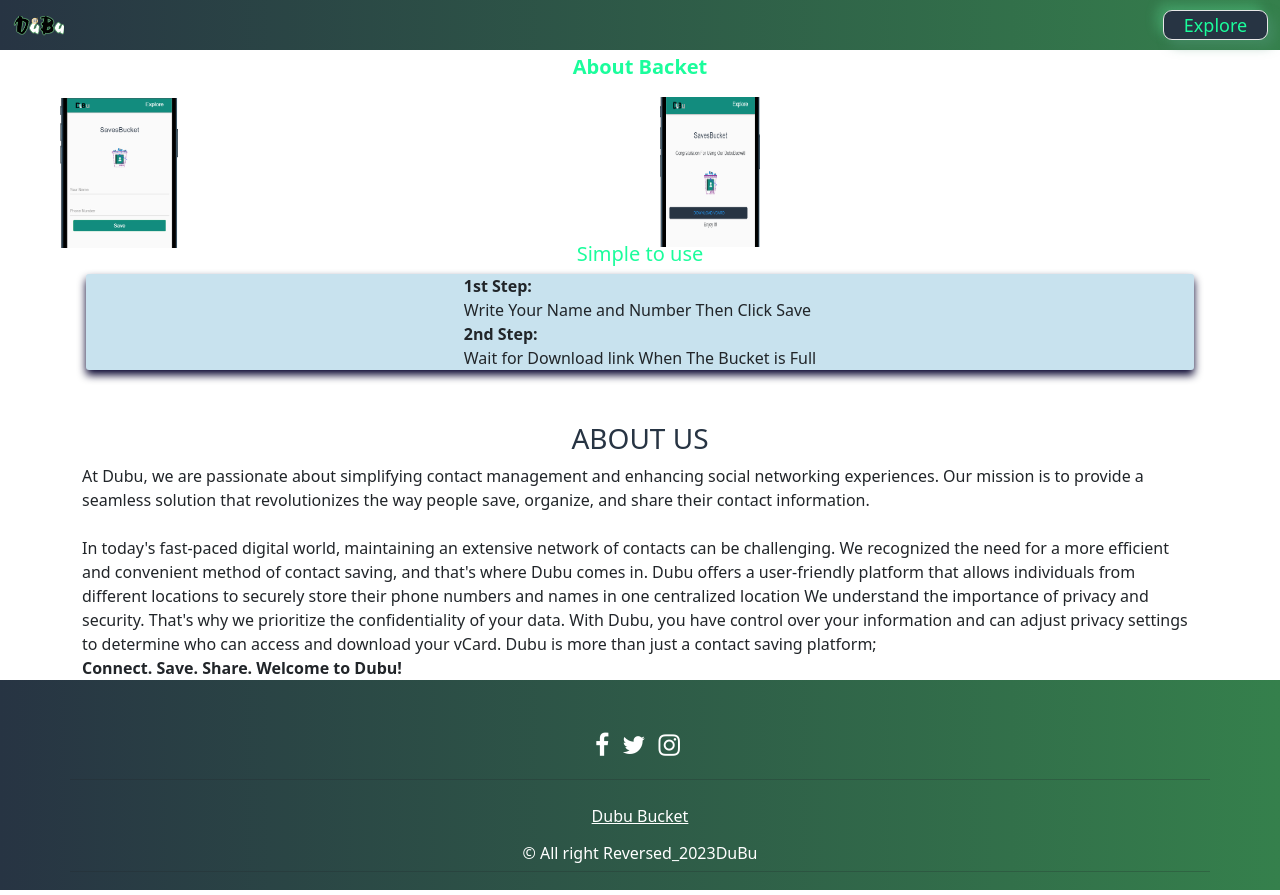
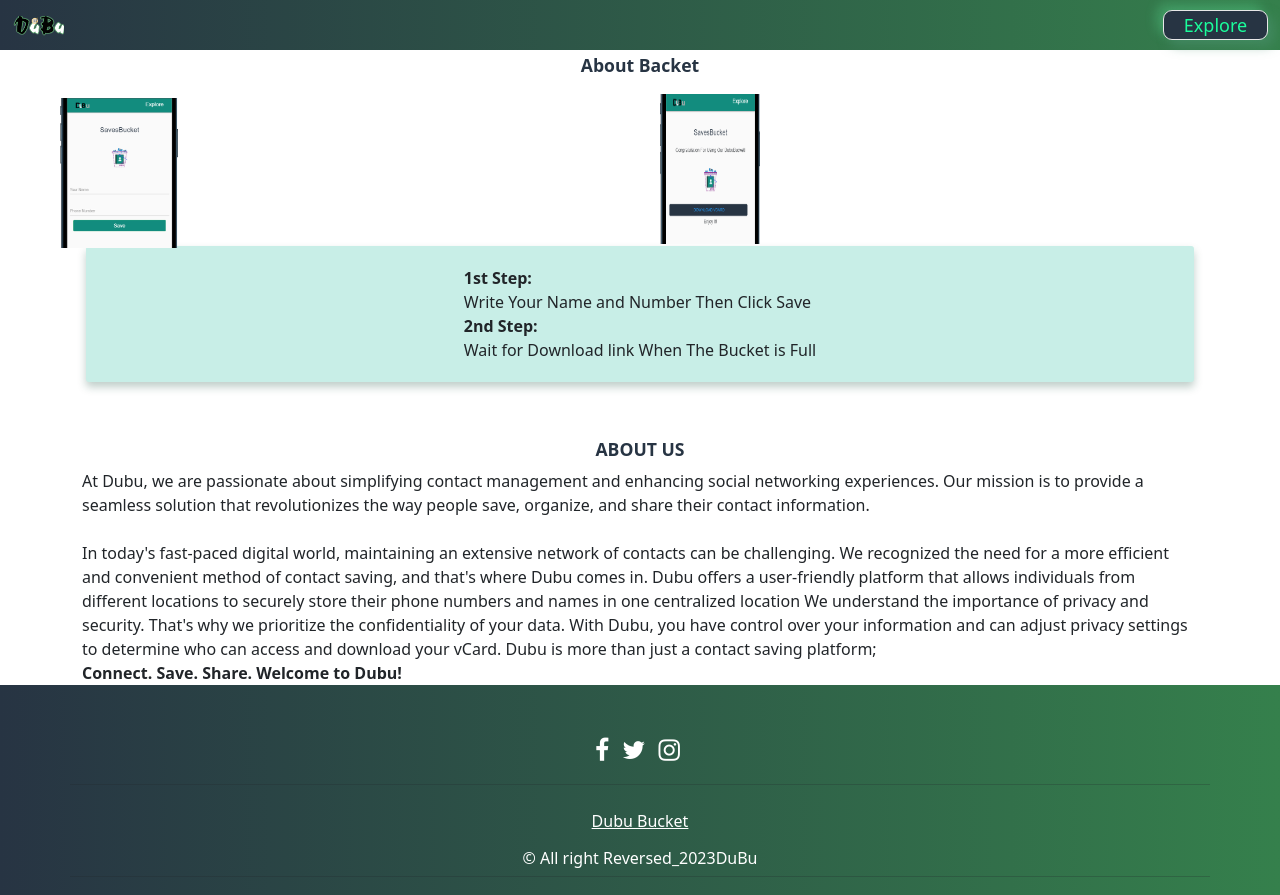
Before and after one commit to Hassankassim/mydubu, a React (Create React App) app: page /explore in a window 1280 px wide. Built offline with nearby package versions, Linux system fonts and the light colour scheme.

Commit message:
styling the explre page and changing routing

```diff
--- a/src/components/Form/subscribe.css
+++ b/src/components/Form/subscribe.css
@@ -53,7 +53,7 @@
 
   .form1 div button {
     color: #1BFD9C;
-    padding: 0.3em 1.1em;
+    padding: 0.3em 0.9em;
     font-size: 18px;
     border-radius: 0.5em;
     background: #273443;
--- a/src/components/Navbar.js
+++ b/src/components/Navbar.js
@@ -8,13 +8,13 @@
          {/* Navbar */}
       <nav className="navbar">
         <div className="container-fluid">
-          <a className="navbar-brand" href='/'>
+          <a className="navbar-brand" href='/landing'>
             <span>
               <img width="52px" src={dubulogo} alt="" />
             </span>
           </a>
 
-          <a id="h5" href="/landing">
+          <a id="h5" href="/explore">
 
          <button className='explorebtn' >Explore</button>
           </a>
--- a/src/pages/Explore/Explore.js
+++ b/src/pages/Explore/Explore.js
@@ -27,7 +27,7 @@
           />
         </div>
       </div>
-      <h5>Simple to use</h5>
+
       <div className="container3">
         <strong>1st Step:</strong> Write Your Name and Number Then Click Save
         <strong>2nd Step:</strong> Wait for Download link When The Bucket is Full
@@ -41,7 +41,7 @@
           <div >
             <br />
             <br />
-            <h3>ABOUT US</h3>
+           <h5><strong>ABOUT US</strong></h5>
             <div ClassName="container6">
               At Dubu, we are passionate about simplifying contact management
               and enhancing social networking experiences. Our mission is to
--- a/src/pages/landing/landing.css
+++ b/src/pages/landing/landing.css
@@ -19,7 +19,7 @@
     border-radius: 0.5rem;
     background-color: #fff;
     box-shadow: 0 1px 2px 0 rgba(0, 0, 0, 0.05);
-    border: 1px solid transparent;
+    border: 10.px solid transparent;
   }
 
   .content {
--- a/src/pages/landing/landing.js
+++ b/src/pages/landing/landing.js
@@ -15,7 +15,7 @@
       {" "}
       <div className="container6">
         <div className="card">
-          <div className="image">
+          <div className="">
             <img
               className="image"
               src={image1}
@@ -36,10 +36,10 @@
               prioritizing privacy and security.
             </p>
 
-            <a href="\Explore" className="explorebtn">
-              Find out more
+          <div className="container6">  <a href="\Explore" className="explorebtn">
+              Get Started
               <span aria-hidden="true">→</span>
-            </a>
+            </a></div>
           </div>
         </div>
       </div>
--- a/src/styles.css
+++ b/src/styles.css
@@ -212,14 +212,12 @@
   text-align: center;
   font-family: sans-serif  Impact, Haettenschweiler, 'Arial Narrow Bold', sans-serif;
 }
-.h5{
-  color: #f51111;
-  text-align: center;
-}
+
 h5{
   text-align: center;
 margin-top: 5px;
-color: #1BFD9C;
+color: #273443;
+font-size: 1.1em;
 }
 
 /* download button styling start */
@@ -316,11 +314,12 @@
   justify-content: center;
   align-items: center;
   margin-top: 1000px;
- background-color: #c8e2ee;
+ background-color: #c8eee7;
  border-radius: 3px;
  margin: 4px;
- box-shadow: 0px 5px 8px rgba(5,2,45,222);
-
+ margin-top: 12px;
+ box-shadow: 0px 5px 8px #174d3a46;
+padding: 20px 30px;
 }
 .container5{
   display: grid;
```
